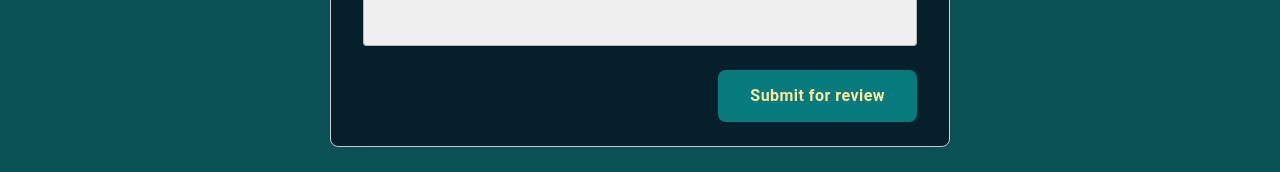
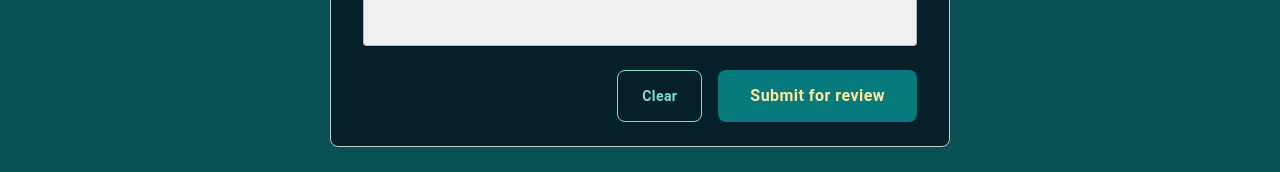
Before and after one commit to serenren13/recipeApp, a React (Vite) app in the folder frontend/: page /create-recipe in a window 1280 px wide. Shown: the part 598-770 px from the top of the page. Built offline with nearby package versions, Linux system fonts and the light colour scheme; no server answers.

Commit message:
added button to clear create recipe

```diff
--- a/frontend/src/pages/CreateRecipe.jsx
+++ b/frontend/src/pages/CreateRecipe.jsx
@@ -34,6 +34,7 @@ export default function CreateRecipe() {
     setError('');
     try {
       const user = auth.currentUser;
+
       await addDoc(collection(db, 'recipes'), {
         title: form.title.trim(),
         ingredients: form.ingredients.trim(),
@@ -43,14 +44,23 @@ export default function CreateRecipe() {
         status: 'pending',
         createdAt: serverTimestamp(),
       });
+
       setSuccess(true);
       setForm({ title: '', ingredients: '', instructions: '' });
+
     } catch (err) {
       console.error(err);
       setError('Failed to submit recipe. Please try again.');
     } finally {
       setLoading(false);
     }
+  };
+
+  // 🔥 NEW: Clear form
+  const handleClear = () => {
+    setForm({ title: '', ingredients: '', instructions: '' });
+    setError('');
+    setSuccess(false);
   };
 
   return (
@@ -91,7 +101,7 @@ export default function CreateRecipe() {
               </Alert>
             )}
 
-            {/* Recipe Title */}
+            {/* Title */}
             <Typography variant="body2" fontWeight={600} mb={0.75}>
               Recipe Title
             </Typography>
@@ -153,8 +163,30 @@ export default function CreateRecipe() {
               }}
             />
 
-            {/* Submit button — right-aligned to match mockup */}
-            <Box sx={{ display: 'flex', justifyContent: 'flex-end' }}>
+            {/* Buttons */}
+            <Box sx={{ display: 'flex', justifyContent: 'flex-end', gap: 2 }}>
+
+              {/* CLEAR BUTTON */}
+              <Button
+                onClick={handleClear}
+                variant="outlined"
+                sx={{
+                  borderColor: '#7AE2CF',
+                  color: '#7AE2CF',
+                  textTransform: 'none',
+                  fontWeight: 700,
+                  px: 3,
+                  borderRadius: 2,
+                  '&:hover': {
+                    borderColor: '#FDEB9E',
+                    color: '#FDEB9E',
+                  },
+                }}
+              >
+                Clear
+              </Button>
+
+              {/* SUBMIT BUTTON */}
               <Button
                 onClick={handleSubmit}
                 disabled={loading}
@@ -175,6 +207,7 @@ export default function CreateRecipe() {
                 {loading ? <CircularProgress size={20} color="inherit" /> : 'Submit for review'}
               </Button>
             </Box>
+
           </CardContent>
         </Card>
       </Box>
```
